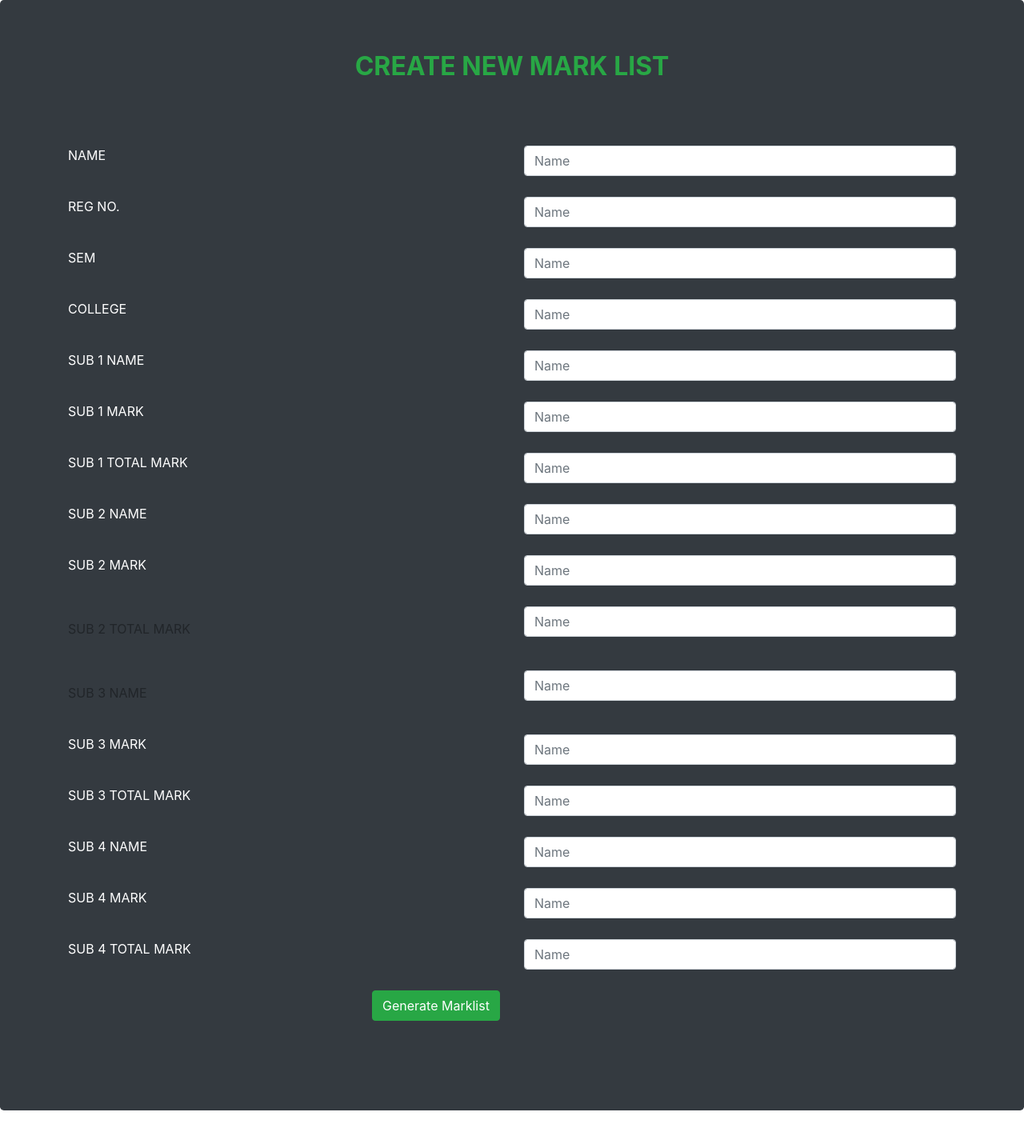
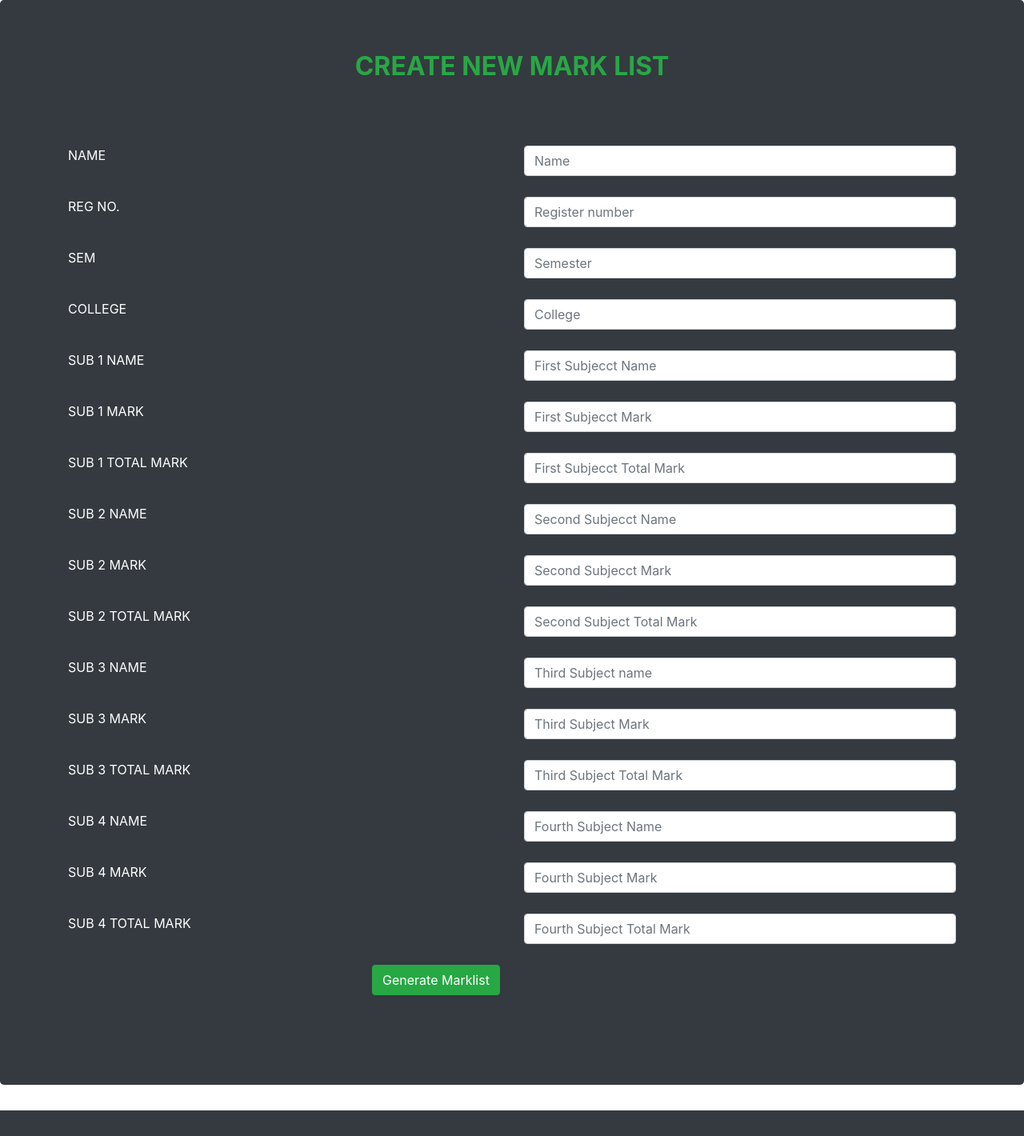
Before and after one commit to saifcool/python_assign, a Flask app: page / in a window 1280 px wide. Shown: the whole page at 80% size. After the commit the page ends 1388 px from the top, so only its background shows below. Run offline with Flask 2, Linux system fonts and the light colour scheme; some libraries are stand-ins or nearby versions.

Commit message:
Update marksheetinput.html

```diff
--- a/templates/marksheetinput.html
+++ b/templates/marksheetinput.html
@@ -39,7 +39,7 @@
                 <p style="color:white;">REG NO.</p>
         </div>
         <div class="col-sm-6">
-                <input name="reg" class="form-control" type="text" placeholder="Name"/>
+                <input name="reg" class="form-control" type="text" placeholder="Register number"/>
         </div>
     </div>
     <br>
@@ -48,7 +48,7 @@
                     <p style="color:white;"> SEM</p>
             </div>
             <div class="col-sm-6">
-                    <input name="sem" class="form-control" type="text" placeholder="Name"/>
+                    <input name="sem" class="form-control" type="text" placeholder="Semester"/>
             </div>
         </div>
         <br>
@@ -57,7 +57,7 @@
                         <p style="color:white;">COLLEGE</p>
                 </div>
                 <div class="col-sm-6">
-                        <input name="clg" class="form-control" type="text" placeholder="Name"/>
+                        <input name="clg" class="form-control" type="text" placeholder="College"/>
                 </div>
             </div>
             <br>
@@ -66,7 +66,7 @@
                             <p style="color:white;">SUB 1 NAME</p>
                     </div>
                     <div class="col-sm-6">
-                            <input name="sub1" class="form-control" type="text" placeholder="Name"/>
+                            <input name="sub1" class="form-control" type="text" placeholder="First Subjecct Name"/>
                     </div>
                 </div>
                 <br>
@@ -75,7 +75,7 @@
                                 <p style="color:white;"> SUB 1 MARK</p>
                         </div>
                         <div class="col-sm-6">
-                                <input name="sub1m" class="form-control" type="number" placeholder="Name"/>
+                                <input name="sub1m" class="form-control" type="number" placeholder="First Subjecct Mark"/>
                         </div>
                     </div>
                     <br>
@@ -84,7 +84,7 @@
                                     <p style="color:white;">SUB 1 TOTAL MARK</p>
                             </div>
                             <div class="col-sm-6">
-                                    <input name="sub1tm" class="form-control"  type="number" placeholder="Name"/>
+                                    <input name="sub1tm" class="form-control"  type="number" placeholder="First Subjecct Total Mark"/>
                             </div>
                         </div>
                         <br>
@@ -93,7 +93,7 @@
                                     <p style="color:white;"> SUB 2 NAME</p>
                             </div>
                             <div class="col-sm-6">
-                                    <input name="sub2" class="form-control"  type="text" placeholder="Name"/>
+                                    <input name="sub2" class="form-control"  type="text" placeholder="Second Subjecct Name"/>
                             </div>
                         </div>
                         <br>
@@ -102,25 +102,25 @@
                                         <p style="color:white;"> SUB 2 MARK</p>
                                 </div>
                                 <div class="col-sm-6">
-                                        <input name="sub2m" class="form-control"  type="number" placeholder="Name"/>
+                                        <input name="sub2m" class="form-control"  type="number" placeholder="Second Subjecct Mark"/>
                                 </div>
                             </div>
                             <br>
                             <div class="row">
                                     <div class="col-sm-6">
-                                            <p style="color:white;"></p>SUB 2 TOTAL MARK</p>
+                                            <p style="color:white;">SUB 2 TOTAL MARK</p>
                                     </div>
                                     <div class="col-sm-6">
-                                            <input name="sub2tm" class="form-control" type="number" placeholder="Name"/>
+                                            <input name="sub2tm" class="form-control" type="number" placeholder="Second Subject Total Mark"/>
                                     </div>
                                 </div>
                                 <br>
                             <div class="row">
                                     <div class="col-sm-6">
-                                            <p style="color:white;"></p>SUB 3 NAME</p>
+                                            <p style="color:white;">SUB 3 NAME</p>
                                     </div>
                                     <div class="col-sm-6">
-                                            <input name="sub3" class="form-control"  type="text" placeholder="Name"/>
+                                            <input name="sub3" class="form-control"  type="text" placeholder="Third Subject name"/>
                                     </div>
                                 </div>
                                 <br>
@@ -129,7 +129,7 @@
                                                 <p style="color:white;">   SUB 3 MARK</p>
                                         </div>
                                         <div class="col-sm-6">
-                                                <input name="sub3m" class="form-control"  type="number" placeholder="Name"/>
+                                                <input name="sub3m" class="form-control"  type="number" placeholder="Third Subject Mark"/>
                                         </div>
                                     </div>
                                     <br>
@@ -138,7 +138,7 @@
                                                     <p style="color:white;"> SUB 3 TOTAL MARK</p>
                                             </div>
                                             <div class="col-sm-6">
-                                                    <input name="sub3tm" class="form-control"  type="number" placeholder="Name"/>
+                                                    <input name="sub3tm" class="form-control"  type="number" placeholder="Third Subject Total Mark"/>
                                             </div>
                                         </div>
                                         <br>
@@ -147,7 +147,7 @@
                                                     <p style="color:white;">SUB 4 NAME</p>
                                             </div>
                                             <div class="col-sm-6">
-                                                    <input name="sub4" class="form-control"  type="text" placeholder="Name"/>
+                                                    <input name="sub4" class="form-control"  type="text" placeholder="Fourth Subject Name"/>
                                             </div>
                                         </div>
                                         <br>
@@ -156,7 +156,7 @@
                                                         <p style="color:white;"> SUB 4 MARK</p>
                                                 </div>
                                                 <div class="col-sm-6">
-                                                        <input name="sub4m" class="form-control"  type="number" placeholder="Name"/>
+                                                        <input name="sub4m" class="form-control"  type="number" placeholder="Fourth Subject Mark"/>
                                                 </div>
                                             </div>
                                             <br>
@@ -165,7 +165,7 @@
                                                             <p style="color:white;">SUB 4 TOTAL MARK</p>
                                                     </div>
                                                     <div class="col-sm-6">
-                                                            <input name="sub4tm" class="form-control"  type="number" placeholder="Name"/>
+                                                            <input name="sub4tm" class="form-control"  type="number" placeholder="Fourth Subject Total Mark"/>
                                                     </div>
                                                 </div>
                                                 <br>
```
